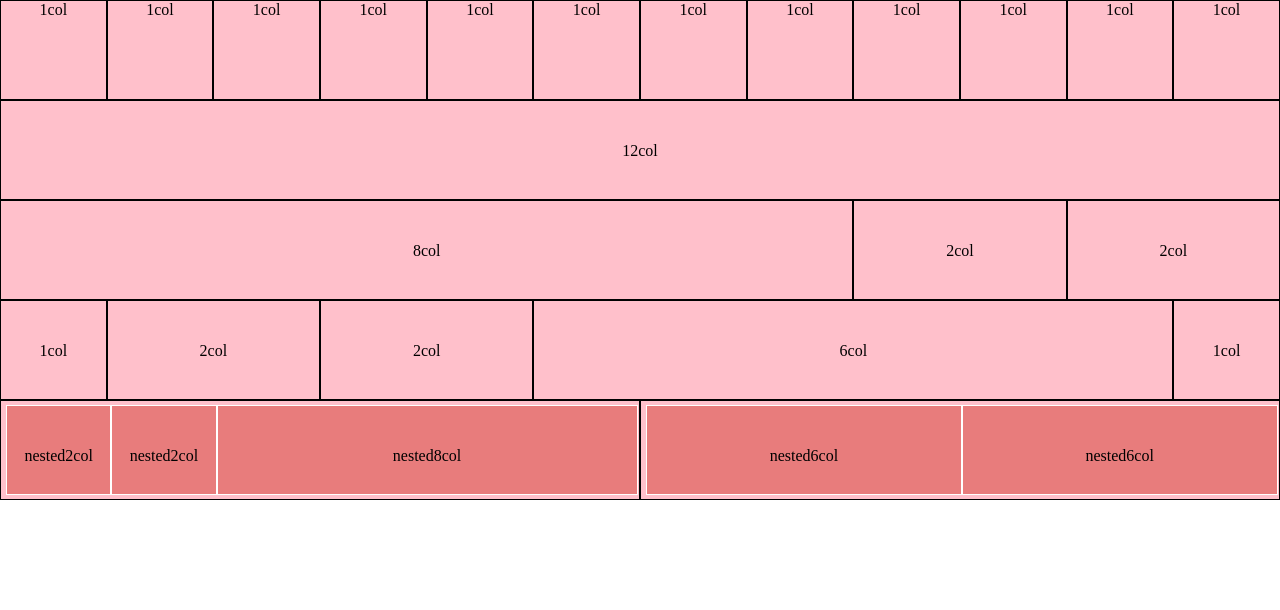
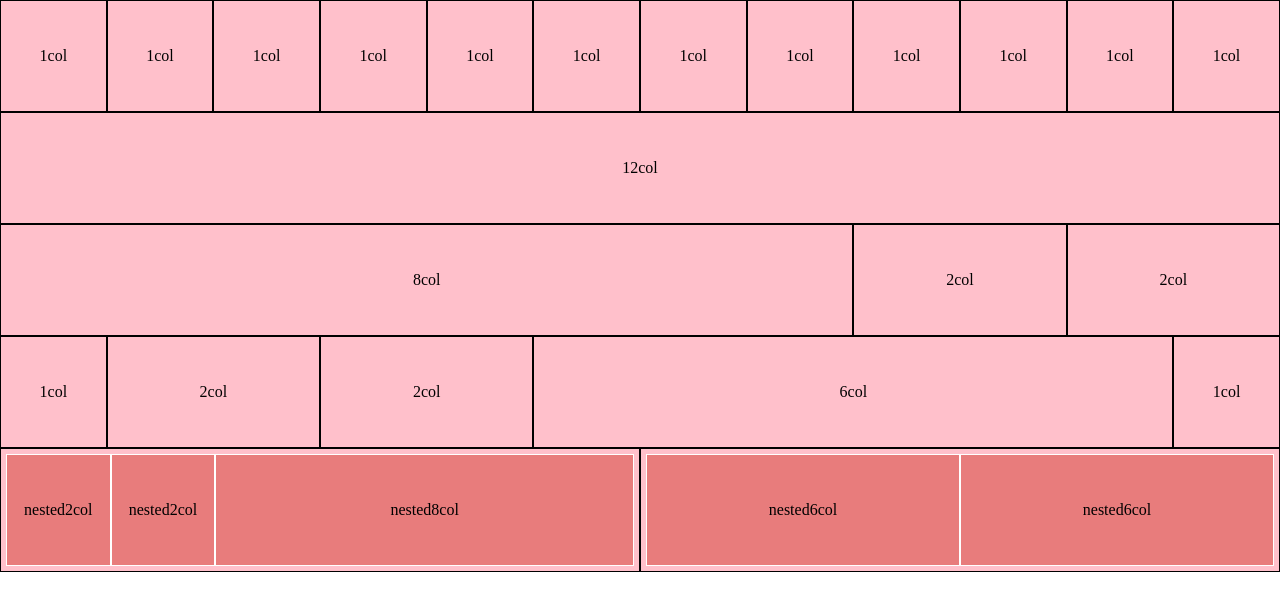
Before and after one commit to Ooal/html-css-12bool, a plain HTML site: page index.html in a window 1280 px wide. Drawn offline with Linux system fonts and the light colour scheme.

Commit message:
migliorato

```diff
--- a/css/main.css
+++ b/css/main.css
@@ -12,15 +12,14 @@
 }
 
 [class*="col-"]  [class*="col-"] {
-  height: 90px;
   border: solid 1px white;
   background-color: #e87c7c;
-  margin-top: 4px;
+
 }
 
-[class*="col-"] .contenitore {
-  width: 99%;
-  margin-left: 5px;
+.contenitore:last-child > div {
+  padding: 5px;
+  height: 90%;
 }
 
 /*debug*/
--- a/index.html
+++ b/index.html
@@ -13,62 +13,62 @@
       <div class="contenitore">
 
         <div class="col-1">
-          <div class="testoorizzontale">
+          <div class="testoorizzontale testoverticale">
             <span>1col</span>
           </div>
         </div>
         <div class="col-1">
-          <div class="testoorizzontale">
+          <div class="testoorizzontale testoverticale">
             <span>1col</span>
           </div>
         </div>
         <div class="col-1">
-          <div class="testoorizzontale">
+          <div class="testoorizzontale testoverticale">
             <span>1col</span>
           </div>
         </div>
         <div class="col-1">
-          <div class="testoorizzontale">
+          <div class="testoorizzontale testoverticale">
             <span>1col</span>
           </div>
         </div>
         <div class="col-1">
-          <div class="testoorizzontale">
+          <div class="testoorizzontale testoverticale">
             <span>1col</span>
           </div>
         </div>
         <div class="col-1">
-          <div class="testoorizzontale">
+          <div class="testoorizzontale testoverticale">
             <span>1col</span>
           </div>
         </div>
         <div class="col-1">
-          <div class="testoorizzontale">
+          <div class="testoorizzontale testoverticale">
             <span>1col</span>
           </div>
         </div>
         <div class="col-1">
-          <div class="testoorizzontale">
+          <div class="testoorizzontale testoverticale">
             <span>1col</span>
           </div>
         </div>
         <div class="col-1">
-          <div class="testoorizzontale">
+          <div class="testoorizzontale testoverticale">
             <span>1col</span>
           </div>
         </div>
         <div class="col-1">
-          <div class="testoorizzontale">
+          <div class="testoorizzontale testoverticale">
             <span>1col</span>
           </div>
         </div>
         <div class="col-1">
-          <div class="testoorizzontale">
+          <div class="testoorizzontale testoverticale">
             <span>1col</span>
           </div>
         </div>
         <div class="col-1">
-          <div class="testoorizzontale">
+          <div class="testoorizzontale testoverticale">
             <span>1col</span>
           </div>
         </div>
```
